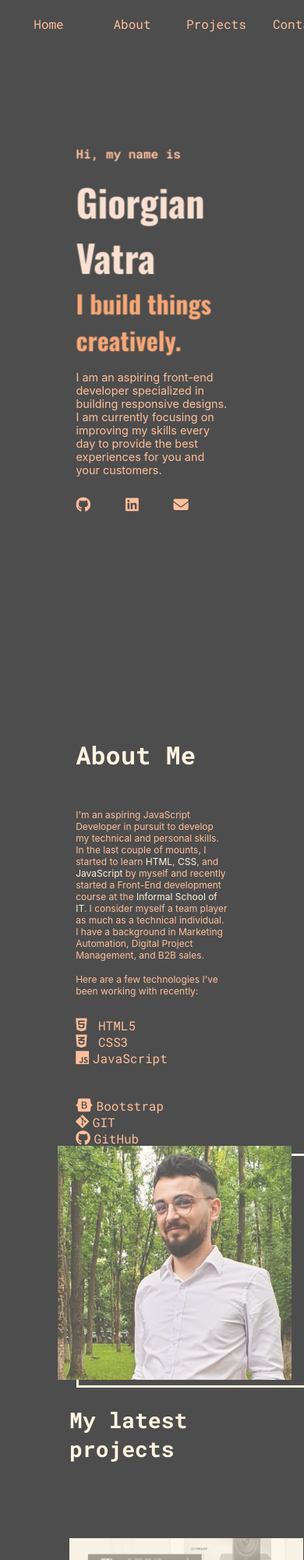
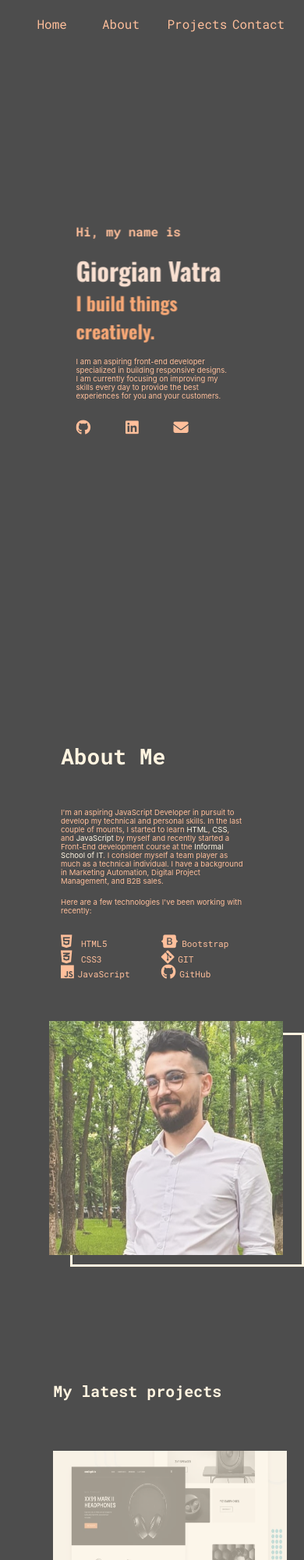
Before and after one commit to giorgianvatra/portofolio-, a plain HTML site: page index.html in a window 390 px wide. Shown: the top 2000 px of the page at 78% size. Drawn offline with nearby package versions, Linux system fonts and the light colour scheme.

Commit message:
mobile responsive

```diff
--- a/style.css
+++ b/style.css
@@ -136,6 +136,33 @@ p {
 
 }
 
+@media (max-width: 600px){
+
+  .container{
+    padding: 0
+  }
+
+  .link-section{
+   display:flex;
+   justify-content: center;
+   gap: 15vw;
+
+  }
+  .link-section a{
+    height: 50px;
+    font-size: 1rem;
+
+  }
+  .nav-bar li{
+    width: 25px;
+    text-align: center;
+  }
+  .resume-button {
+    display: none;
+  }
+
+}
+
 .link-section a {
   text-decoration: none;
   color: inherit;
@@ -150,8 +177,9 @@ p {
 }
 .resume-button {
   border: 2px solid var(--beige);
-  padding: 10px 15px;
+  padding: 10px 12.5px;
   border-radius: 5px;
+  text-align: center;
 }
 .resume-button:hover {
   background-color: var(--hover-efect);
@@ -227,6 +255,22 @@ p {
   }
   .social-icons{
     font-size: 1rem;
+  }
+}
+
+@media (max-width:600px){
+    .name{
+    font-size: 2rem;
+    padding-bottom: 1rem;
+  }
+  .what-i-do{
+     font-size: 1.5rem;
+  }
+  .info{
+    font-size: 0.6rem;
+  }
+  .social-icons{
+    font-size: 0.5rem;
   }
 }
 /* here ends first page styling */
@@ -361,6 +405,45 @@ p {
   margin-left: -2.5rem
 }
 }
+
+@media (max-width: 600px){
+  .about-section {
+  display: grid;
+  grid-template-areas:
+    "content"
+   "image"
+
+  ;
+  grid-template-columns: none;
+  grid-template-rows: 1fr 1fr;
+  width: 60%;
+  gap: 1rem;
+  transition: 0.33s;
+  height: 100vh;
+  padding-top: 70px
+
+}
+.about-content .section-title{
+  font-size: 1.75rem;
+}
+.about-content {
+
+  width: 100%;
+  justify-content: center;
+  flex-direction: column;
+  position: relative;
+  gap: 1rem;
+  position: relative;
+ font-size: 0.6rem;
+}
+.social-icons{
+  font-size: 0.7rem;
+}
+.profile-picture{
+  margin-left: -2.5rem;
+  height: 300px;
+}
+}
 /* End of the about section */
 /* start of the projects section */
 
@@ -402,7 +485,6 @@ p {
   position: relative;
 }
 
-
 .project-photo img{
   width: 300px;
   height: 300px;
@@ -440,9 +522,6 @@ p {
   font-family: 1.3rem;
   line-height: 1.4rem;
 }
-.project-text-area a{
-  width: 25px;
-}
 .technologies{
   font-family: 1.3rem;
   line-height: 1.4rem;
@@ -454,6 +533,10 @@ p {
   font-size: 1.2rem;
   padding-top: .5rem;
   transition: 0.33s;
+
+}
+.project-text-area a{
+  width: 25px;
 }
 
 .project-text-area .fa-github:hover{
@@ -492,7 +575,8 @@ hr{
 
 @media (max-width:850px){
   .projects{
-    height: 100%
+    height: 100%;
+    gap: 1rem;
   }
   .projects .section-title{
     font-size: 1.75rem;
@@ -507,6 +591,25 @@ hr{
   }
 }
 
+@media (max-width: 600px) {
+    .projects .section-title{
+    font-size: 1.25rem;
+  }
+  .project-one{
+    flex-direction: column;
+    padding: 0;
+  }
+  .project-two{
+    flex-direction: column;
+    padding: 0
+  }
+  .projects h1{
+    font-size: 1.25rem;
+  }
+   .projects p{
+    font-size: 0.75rem;
+  }
+}
 /* contact section */
 
 .contact{
@@ -599,6 +702,15 @@ hr{
   }
 }
 
+@media (max-width: 600px){
+    .contact .section-title{
+    font-size: 2rem;
+  }
+  .contact-components p{
+    font-size: .8rem;
+  }
+}
+
 
 
 
```
